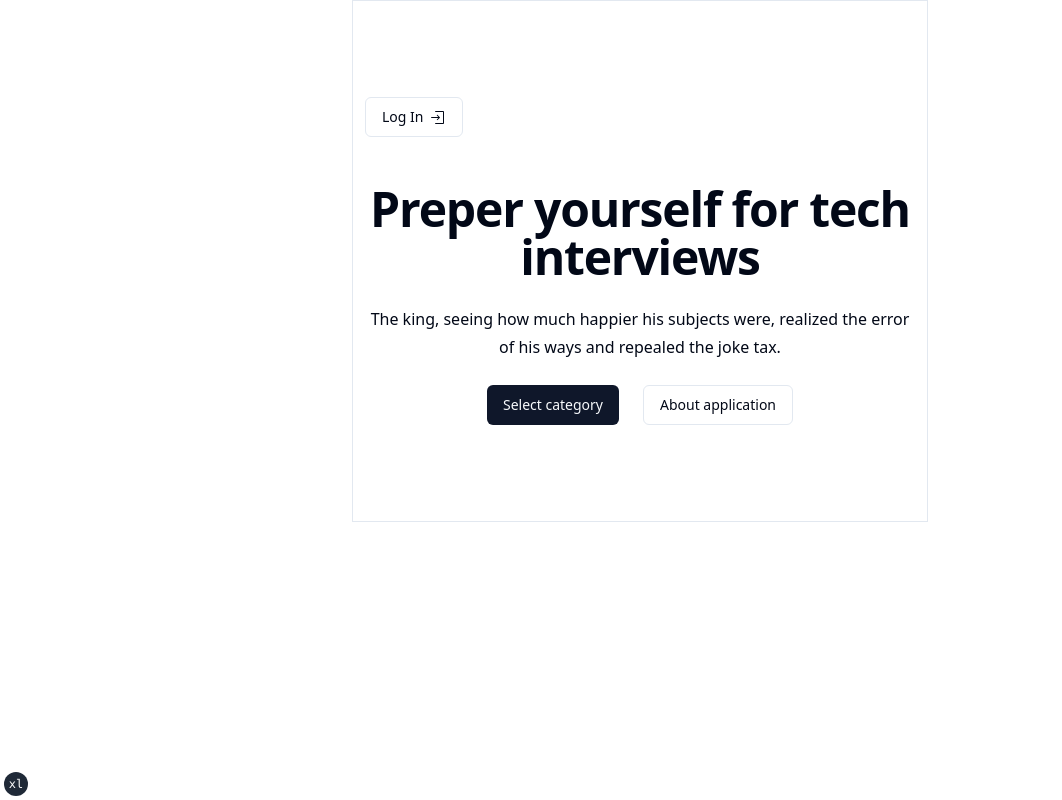
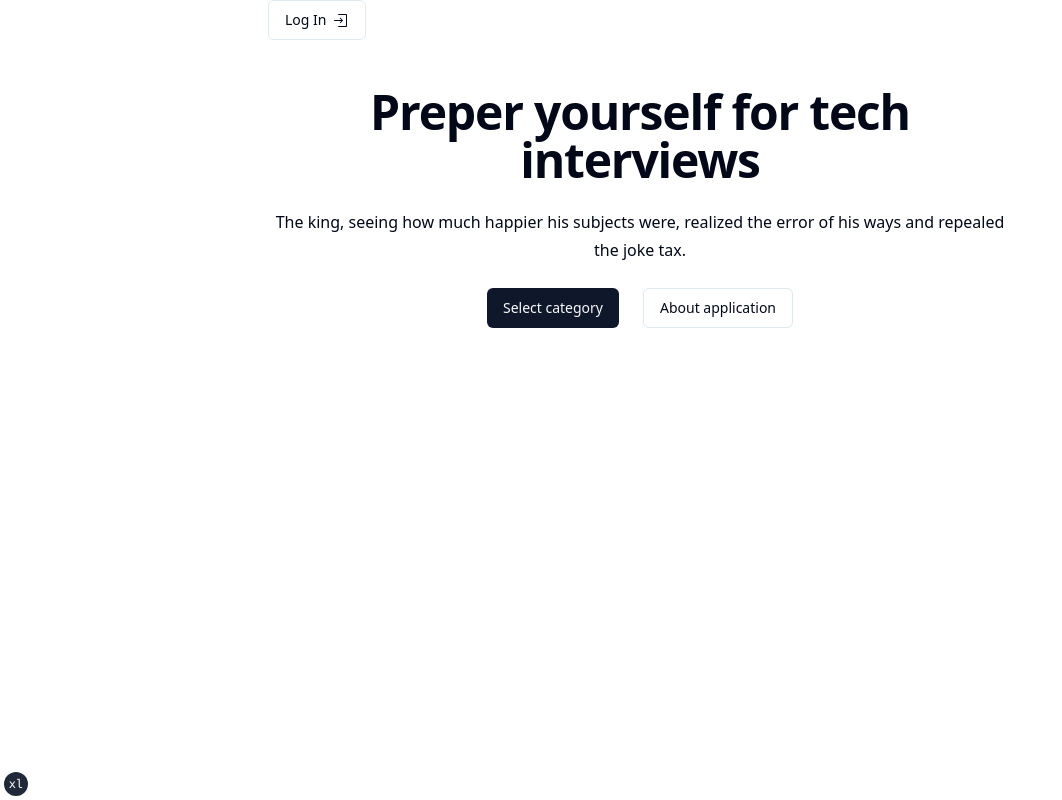
Before and after one commit to rafal19987/Ready4Tech-Flashcards-Learning-App-Nextjs-TypeScript-Tailwind-Shadcn-Nextauth-Nestjs-MySql-TypeORM, a Next.js app in the folder client/: page / in a window 1280 px wide. Shown: the whole page, without its empty margins (0-1062 px from the left). Built offline with nearby package versions, Linux system fonts and the light colour scheme; no server answers.

Commit message:
fix: MainWrapper rwd

```diff
--- a/client/src/components/shared/MainWrapper.tsx
+++ b/client/src/components/shared/MainWrapper.tsx
@@ -2,7 +2,7 @@ export const MainWrapper: React.FC<{ children?: React.ReactNode }> = ({
   children,
 }) => {
   return (
-    <main className='container bg-white w-full h-full max-w-xl  border py-24'>
+    <main className='flex-grow flex flex-col items-center container bg-white w-full h-full max-w-3xl 4xl:max-w-4xl'>
       {children}
     </main>
   );
```
